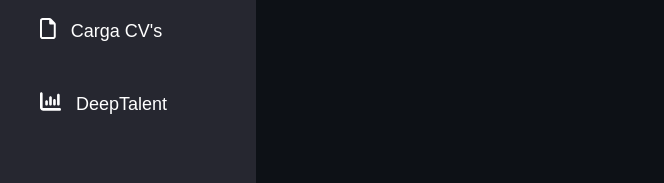
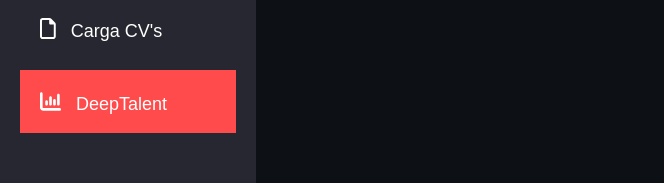
Before and after one commit to SaidGandur01/konempleo-frontend, a Nuxt app: page /company/deep-talent in a window 1280 px wide. Shown: the part 400-583 px from the top of the page, without its empty margins (0-664 px from the left). Built offline with nearby package versions, Linux system fonts and the light colour scheme; no server answers; a web font is replaced by a local one.

Commit message:
Adding a active select style for slide panel list items

```diff
--- a/components/company/SlidePanel.vue
+++ b/components/company/SlidePanel.vue
@@ -4,7 +4,7 @@
       <img src="https://talent.deepvoicelabs.com/media/c23e85beb3d763fb2ea40ac62cb2badd346024911e684747777d6b46.png" alt="logo">
     </div>
     <ul>
-      <li>
+      <li :class="{ 'active-item': isActive('/company/position') }">
         <NuxtLink to="/company/position" class="item-field">
           <font-awesome-icon
             class="icon"
@@ -14,7 +14,7 @@
           <span>Cargos | Habilidades</span>
         </NuxtLink>
       </li>
-      <li>
+      <li :class="{ 'active-item': isActive('/company/processes') }">
         <NuxtLink to="/company/processes" class="item-field">
           <font-awesome-icon
             class="icon"
@@ -24,7 +24,7 @@
           <span>Procesos</span>
         </NuxtLink>
       </li>
-      <li>
+      <li :class="{ 'active-item': isActive('/company/load-cvs') }">
         <NuxtLink to="/company/load-cvs" class="item-field">
           <font-awesome-icon
             class="icon"
@@ -34,7 +34,7 @@
           <span>Carga CV's</span>
         </NuxtLink>
       </li>
-      <li>
+      <li :class="{ 'active-item': isActive('/company/deep-talent') }">
         <NuxtLink to="/company/deep-talent" class="item-field">
           <font-awesome-icon
             class="icon"
@@ -60,11 +60,17 @@
 import { useUserStore } from '~/store/user.store';
 
 const userStore = useUserStore()
+const route = useRoute()
 
 const onHandleLogout = (): void => {
   userStore.reset();
   navigateTo("/login");
 };
+
+const isActive = (path: string): boolean => {
+  return route.path === path;
+};
+
 </script>
 <style lang="scss" scoped>
 .slide-panel {
@@ -112,6 +118,10 @@
           font-family: inherit;
         }
       }
+
+      &.active-item {
+        background-color: #FF4B4B;
+      }
     }
   }
 
```
